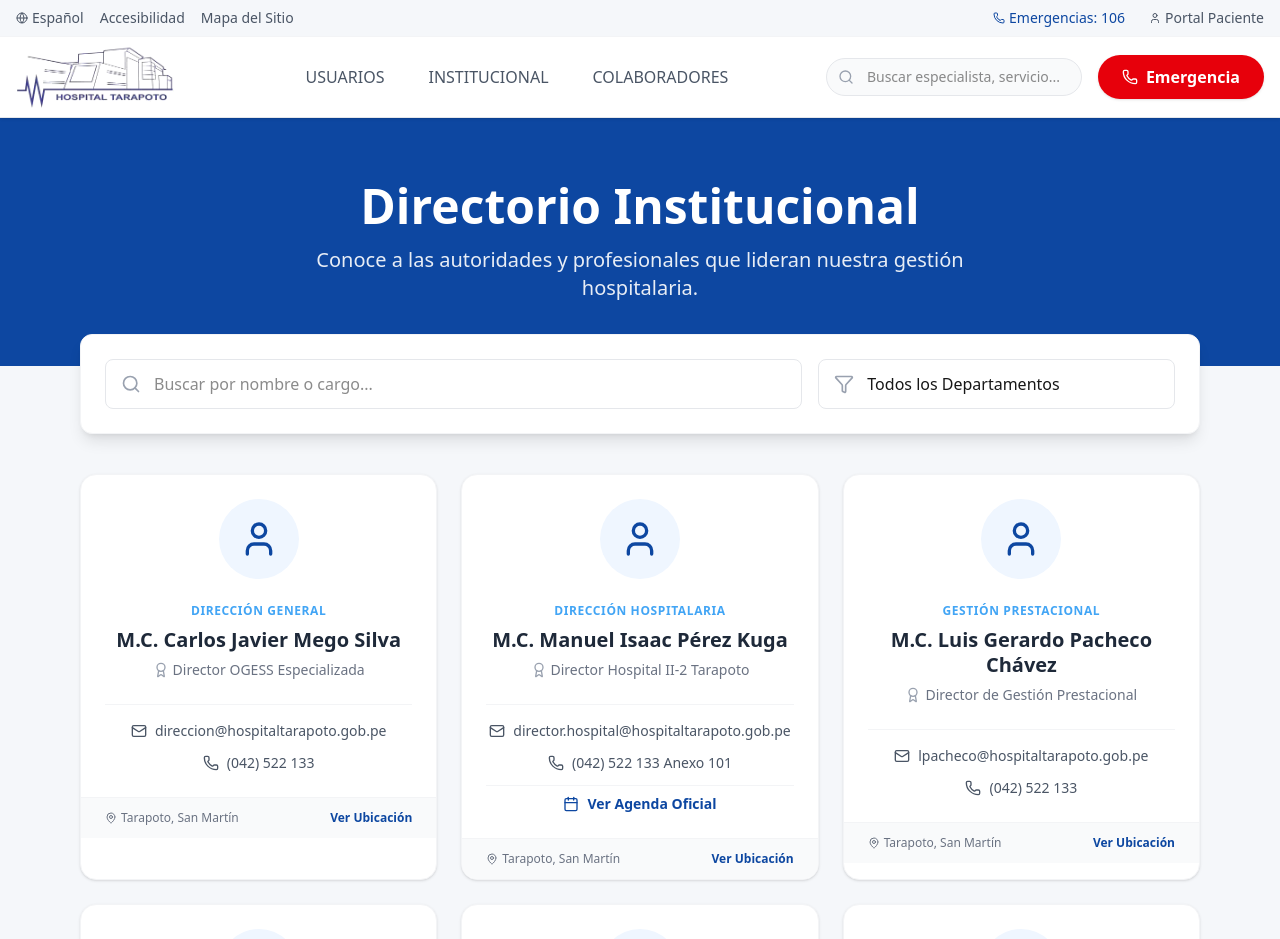
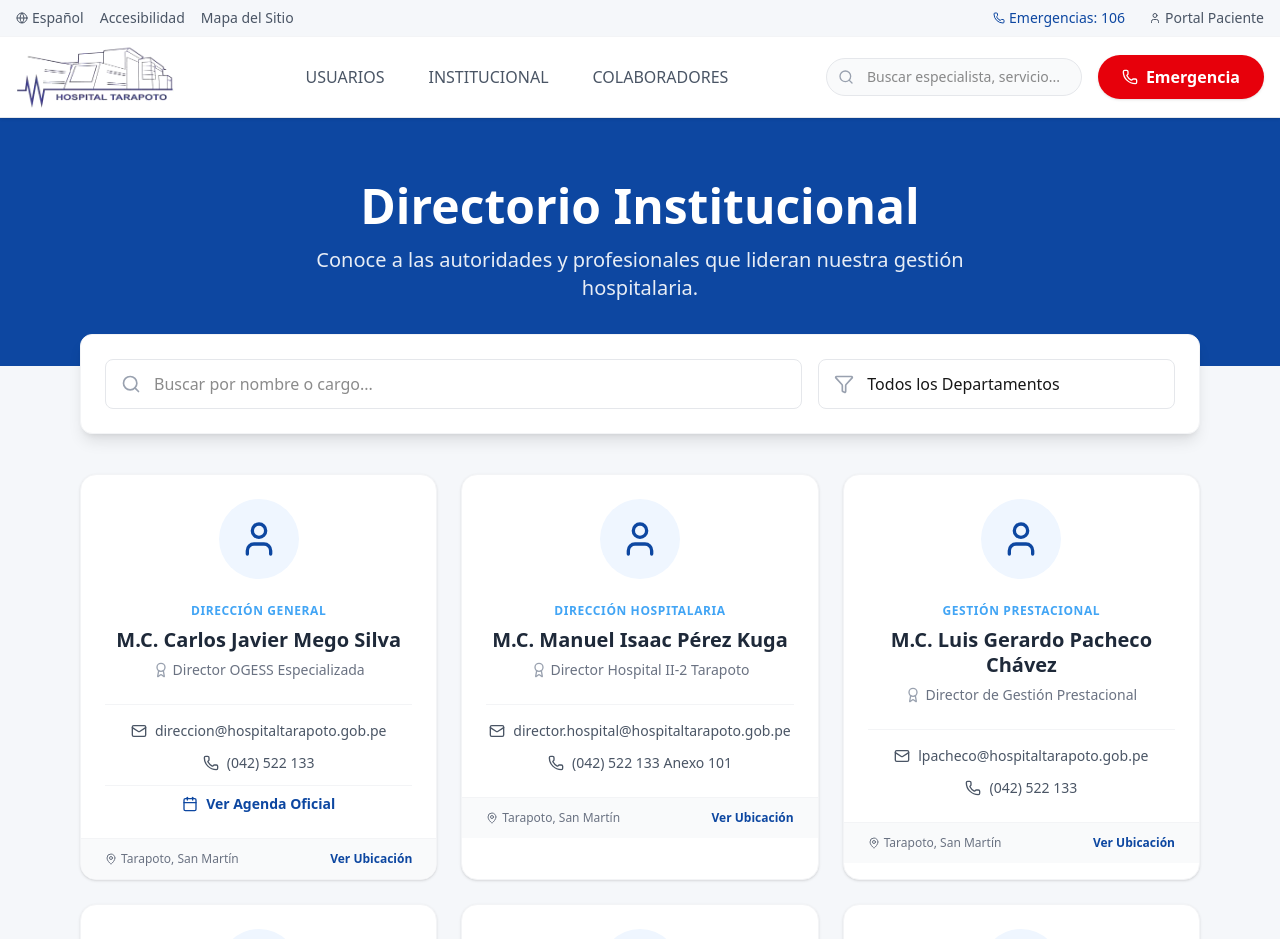
Before and after one commit to jhonyvp2000/hospital, a Next.js app: page /directorio in a window 1280 px wide. Shown: the top 939 px of the page. Built offline with nearby package versions, Linux system fonts and the light colour scheme.

Commit message:
fix(directory): Move Agenda link to General Director card

```diff
--- a/src/app/directorio/page.tsx
+++ b/src/app/directorio/page.tsx
@@ -11,6 +11,7 @@ const DIRECTORY_DATA = [
         department: "Dirección General",
         email: "direccion@hospitaltarapoto.gob.pe",
         phone: "(042) 522 133",
+        agendaUrl: "https://visitas.servicios.gob.pe/agenda/main-agenda-pte.php?ruc=20494013453",
         image: null // Placeholder for now
     },
     {
@@ -20,7 +21,6 @@ const DIRECTORY_DATA = [
         department: "Dirección Hospitalaria",
         email: "director.hospital@hospitaltarapoto.gob.pe",
         phone: "(042) 522 133 Anexo 101",
-        agendaUrl: "https://visitas.servicios.gob.pe/agenda/main-agenda-pte.php?ruc=20494013453",
         image: null
     },
     {
```
